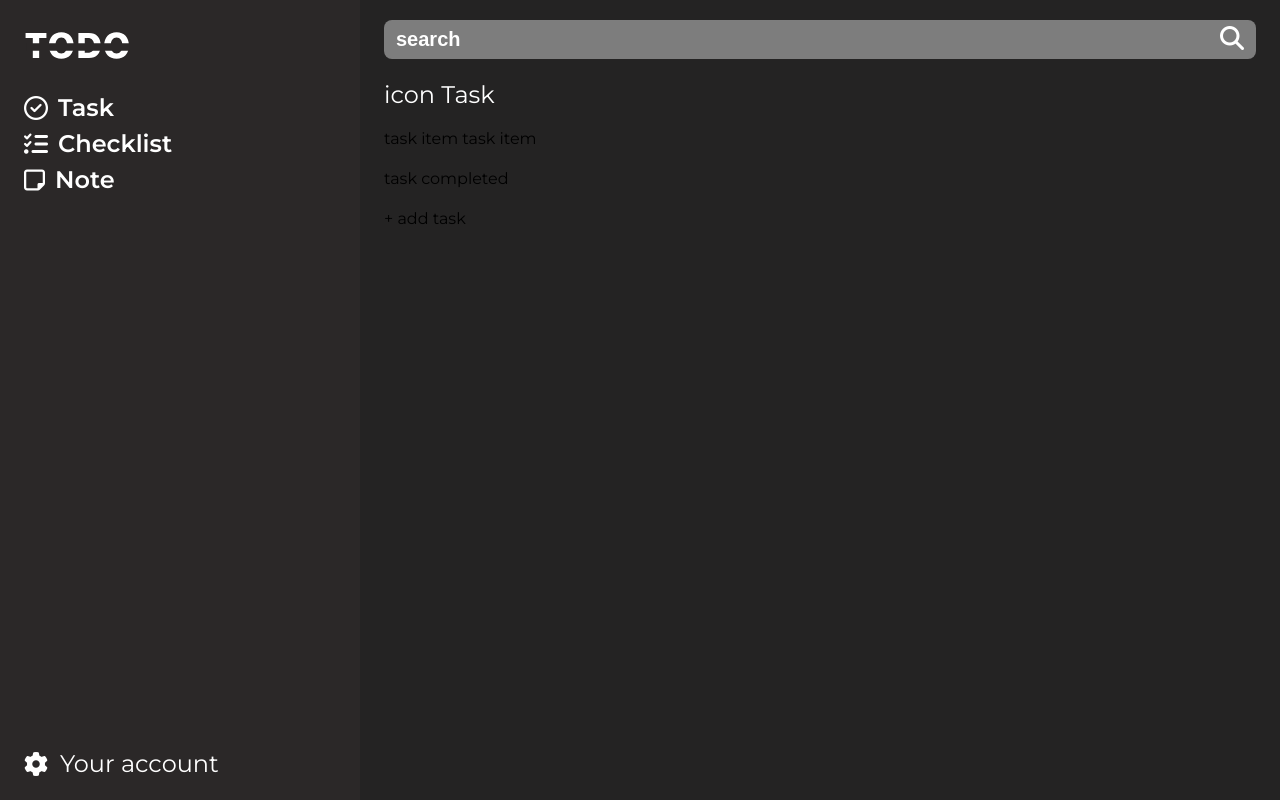
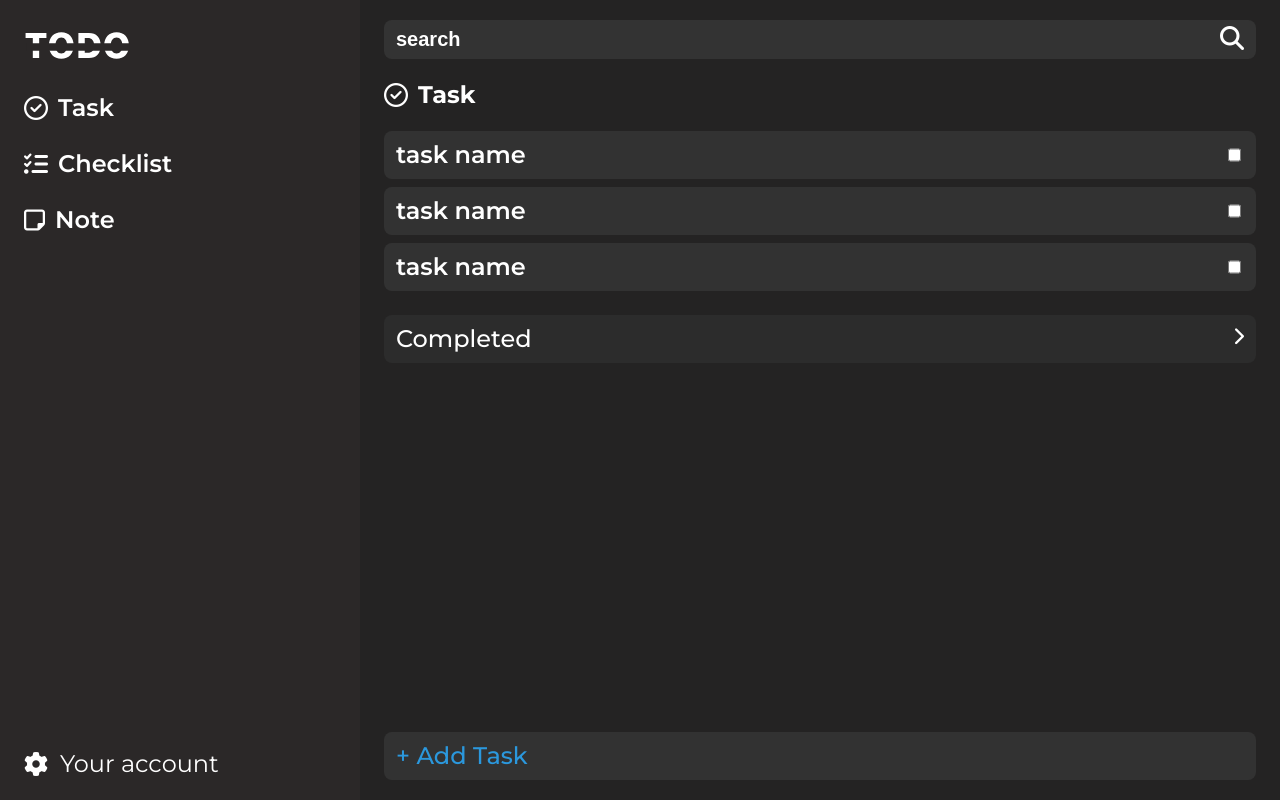
Before and after one commit to pedro092692/todoapp, a Flask app: page / in a window 1280 px wide. Run offline with Flask 3, Linux system fonts and the light colour scheme.

Commit message:
add styles to task section

```diff
--- a/static/css/nav.css
+++ b/static/css/nav.css
@@ -21,7 +21,7 @@ nav .nav-content{
     flex-grow: 1;
     display: flex;
     flex-direction: column;
-    gap: 12px;
+    gap: 32px;
     padding: 20px 0px;
 }
 
--- a/static/css/task.css
+++ b/static/css/task.css
@@ -2,6 +2,7 @@
     display: flex;
     flex-direction: column;
     gap: 24px;
+    height: 100%;
 }
 
 .main .search{
@@ -14,9 +15,13 @@
     font-size: 20px;
     font-weight: 600;
     color: white;
-    background: #7D7D7D;
+    background: #333333;
     border-radius: 8px;
     border: none;
+}
+
+input:focus{
+    outline: none;
 }
 
 
@@ -32,3 +37,105 @@
     top: 6px;
     padding-right: 12px;
 }
+
+
+.main .title div{
+    font-size: 24px;
+    font-weight: 700;
+    display: flex;
+    gap: 10px;
+
+}
+
+.main .list{
+    display: flex;
+    flex-direction: column;
+    gap: 8px;
+}
+
+.main .list .list-item{
+    background: #323232;
+    font-size: 24px;
+    font-weight: 600;
+    padding: 12px;
+    display: flex;
+    justify-content: space-between;
+    cursor: pointer;
+    border-radius: 8px;
+}
+
+
+.main .completed-container{
+    display: flex;
+    flex-direction: column;
+    gap: 24px;
+    flex-grow:1;
+}
+
+.main .completed-container .completed{
+    display: flex;
+    justify-content: space-between;
+    font-size: 18px;
+    font-weight: 500;
+    background: #2C2C2C;
+    border-radius: 8px;
+    padding: 12px;
+    cursor: pointer;
+}
+
+.main .completed-container .completed-list{
+    display: flex;
+    flex-direction: column;
+    gap: 10px;
+    display: none;
+}
+
+.main .completed-container .completed-list .task{
+    background: #323232;
+    border-radius: 8px;
+    padding: 12px;
+    display: flex;
+    align-items: center;
+    gap: 10px;
+    cursor: pointer;
+}
+
+.main .completed-container .completed-list .task .task-info{
+    flex-grow: 1;
+    display: flex;
+    flex-direction: column;
+    gap: 10px;
+}
+
+.task-info .name{
+    font-size: 24px;
+
+}
+
+.task-info .due-date{
+    display: flex;
+    gap: 10px;
+    align-items: center;
+}
+
+.task-info i{
+    font-size: 18px;
+}
+
+.task-info p{
+    font-size: 16px;
+}
+
+.main .add-task-container{
+    padding: 12px;
+    border-radius: 8px;
+    font-size: 24px;
+    font-weight: 500;
+    text-transform: capitalize;
+    background: #323232;
+    cursor: pointer;
+}
+
+.main .add-task-container p{
+    color: #2B98DD;
+}
--- a/templates/includes/task_section.html
+++ b/templates/includes/task_section.html
@@ -5,23 +5,45 @@
     </div>
 
     <div class="title">
-        <p>
-            icon
-            Task
-        </p>
+        <div>
+            <i class="fa-regular fa-circle-check"></i>
+            <p>Task</p>
+        </div>
     </div>
 
     <div class="list">
-        task item
-        task item
+        {% for list_item in range(3)  %}
+        <div class="list-item">
+            <p>task name</p>
+            <input type="checkbox" name="checke" id="1">
+        </div>
+        {% endfor %}
     </div>
 
-    <div class="completed">
-        task completed
+    <div class="completed-container">
+        <div class="completed">
+            <p>Completed</p>
+            <i class="fa-solid fa-chevron-right"></i>
+        </div>
+
+        <div class="completed-list">
+            <div class="task">
+                <div class="task-info">
+                    <p class="name">Task name</p>
+                    <div class="due-date">
+                        <i class="fa-regular fa-calendar"></i>
+                        <p>Mon, Agu 6 2024</p>
+                    </div>
+                </div>
+                <div class="check">
+                    <input type="checkbox" name="checke" id="2" checked>
+                </div>
+            </div>
+        </div>
     </div>
 
     <div class="add-task-container">
-        + add task
+        <p>+ add task</p>
     </div>
 
 </div>
```
